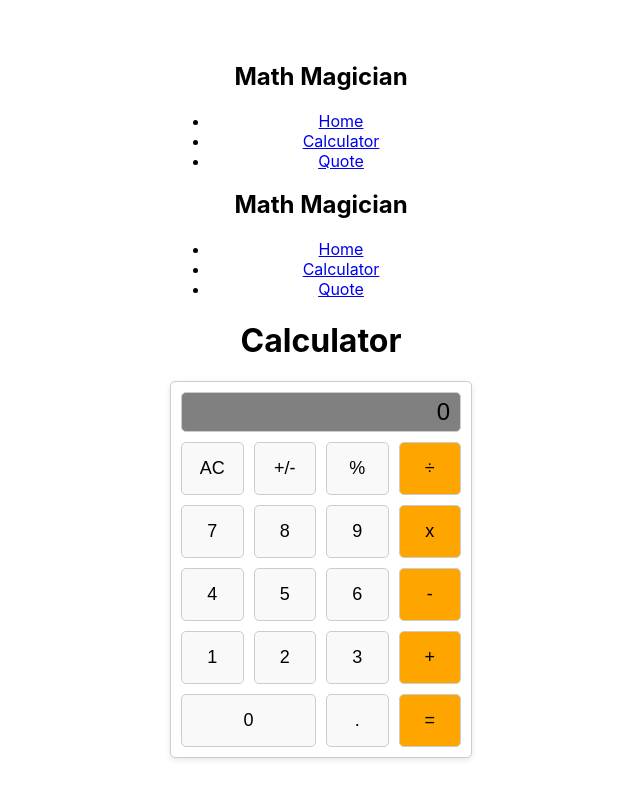
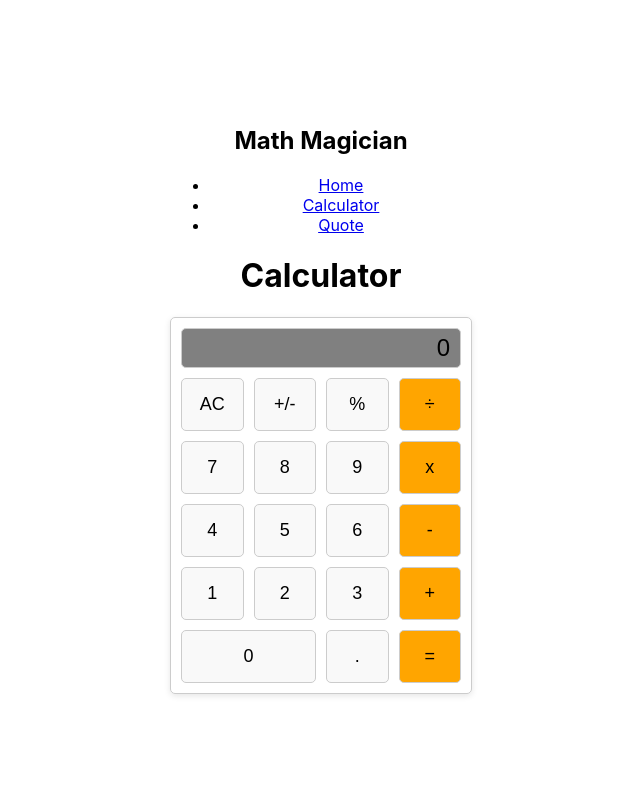
Before and after one commit to Spidey-Acer/Math_Magician_Calculator, a React (Create React App) app: page /calculator in a window 1280 px wide. Shown: the whole page, without its empty margins (319-959 px from the left). Built offline with nearby package versions, Linux system fonts and the light colour scheme.

Commit message:
Finish routing all the pages, moving on to syling

```diff
--- a/src/components/NavigationMenu.jsx
+++ b/src/components/NavigationMenu.jsx
@@ -7,7 +7,7 @@ function NavigationMenu() {
       <h1>Math Magician</h1>
       <ul>
         <li>
-          <Link to="/Home">Home</Link>
+          <Link to="/">Home</Link>
         </li>
         <li>
           <Link to="/calculator">Calculator</Link>
--- a/src/pages/CalculatorPage.jsx
+++ b/src/pages/CalculatorPage.jsx
@@ -1,11 +1,9 @@
 import React from 'react';
 import Calculator from '../components/calculator';
-import NavigationMenu from '../components/NavigationMenu';
 
 function CalculatorPage() {
   return (
     <div>
-      <NavigationMenu />
       <h1>Calculator</h1>
       <Calculator />
     </div>
--- a/src/pages/QuotePage.jsx
+++ b/src/pages/QuotePage.jsx
@@ -1,11 +1,9 @@
 import React from 'react';
-import NavigationMenu from '../components/NavigationMenu';
-import Quote from '../components/quote';
+import Quote from '../components/quotes';
 
 function QuotePage() {
   return (
     <div>
-      <NavigationMenu />
       <h1>Quote</h1>
       <Quote />
     </div>
```
